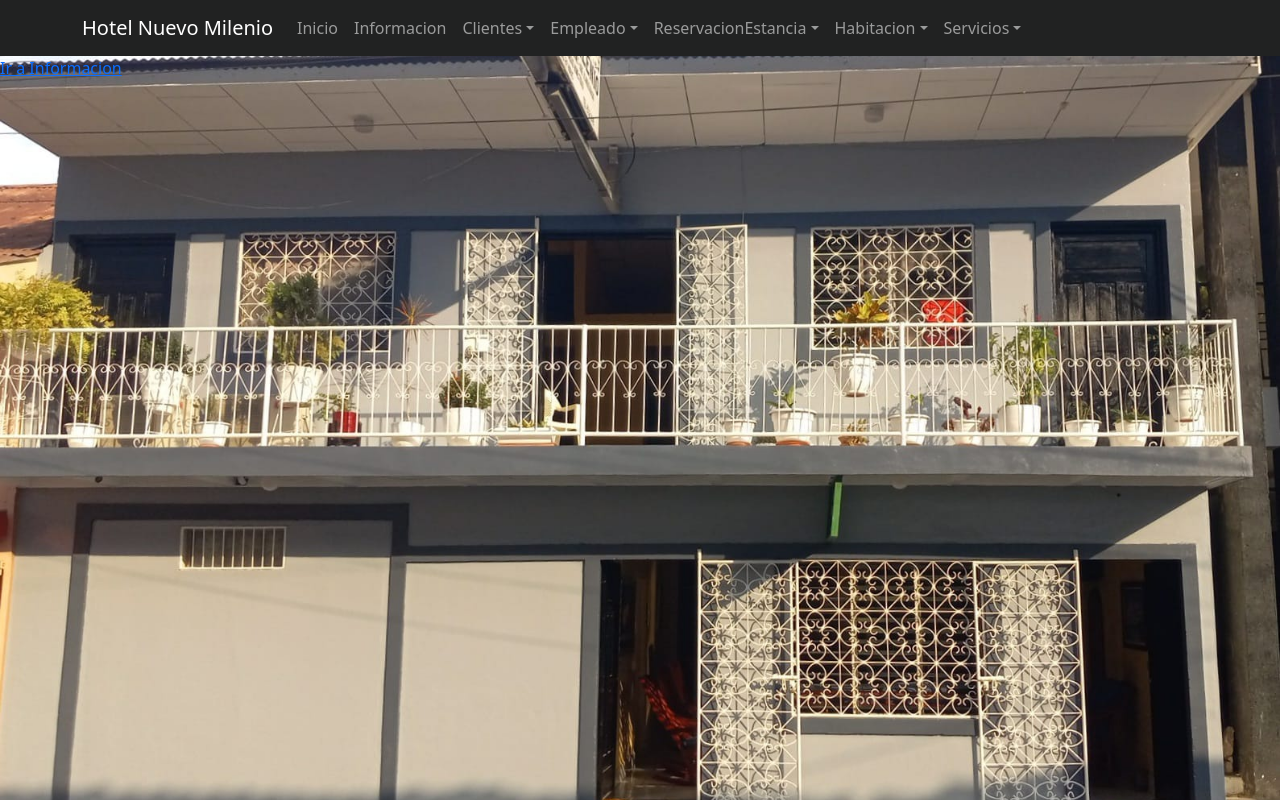
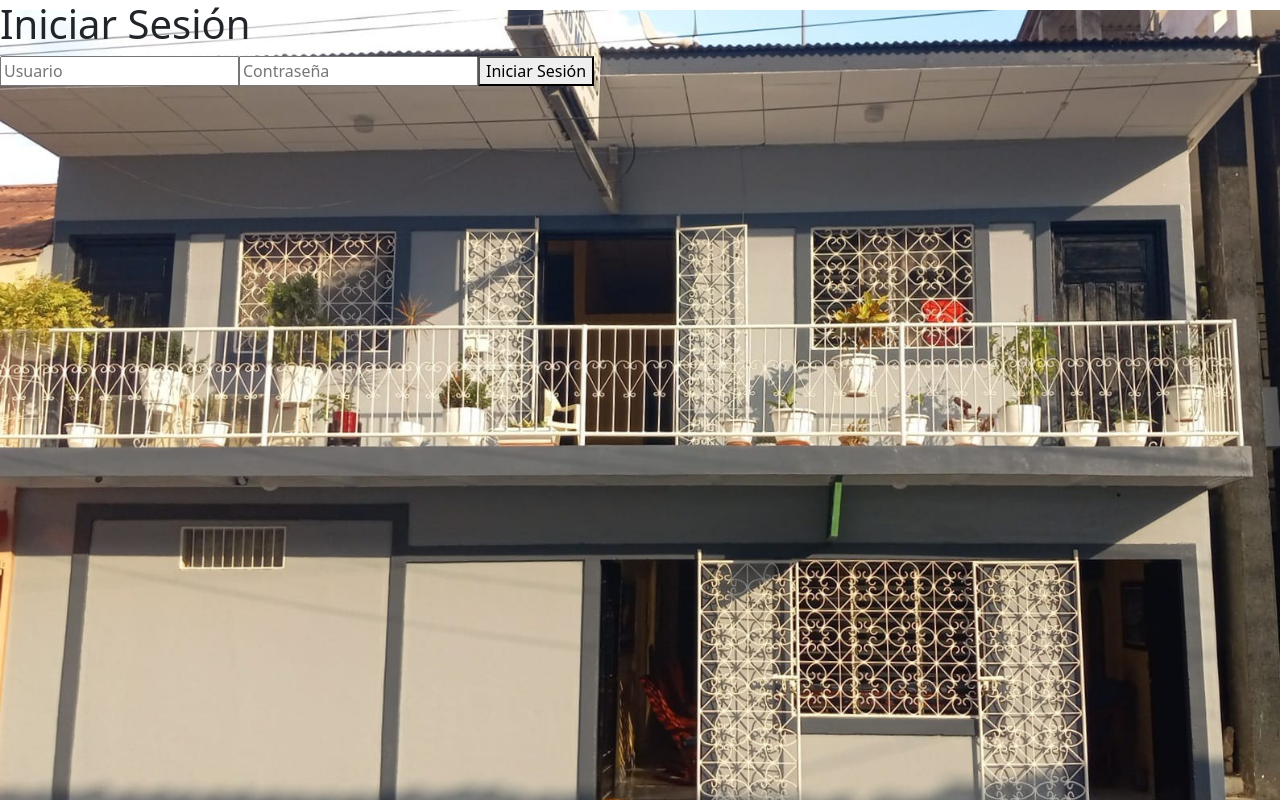
Before and after one commit to MarceloMartinez7/WebHotelNuevoMilenio, a React (Create React App) app in the folder hotel-milenio-react/: page / in a window 1280 px wide. Built offline with nearby package versions, Linux system fonts and the light colour scheme.

Commit message:
Login realizado

```diff
--- a/hotel-milenio-react/src/App.js
+++ b/hotel-milenio-react/src/App.js
@@ -9,24 +9,34 @@ import EmpleadoList from './pages/EmpleadoList';
 import HabitacionList from './pages/HabitacionList';
 import ReservacionEstancia from './pages/ReservacionEstancia';
 import ReservacionesList from './pages/ReservacionesList';
+
+
 import Servicio from './pages/Servicios';
 import ServicioList from './pages/ServiciosList';
+
+// Agregar una nueva importación para el componente de inicio de sesión
+import Login from './pages/login';
 
 function App() {
   return (
     <Router>
       <Routes>
-        <Route path="/" element={<Home />} />
+        {/* Ruta de inicio de sesión como ruta predeterminada */}
+        <Route path="/" element={<Login />} />
+
+        {/* Otras rutas de la aplicación */}
+        <Route path="/Home" element={<Home />} />
         <Route path="/about" element={<About />} />
-        <Route path="/Cliente" element={<Cliente />} />
+        <Route path="/cliente" element={<Cliente />} />
         <Route path="/actualizar-cliente" element={<ClienteList />} />
-        <Route path="/Empleado" element={<Empleado />} />
-        <Route path="/actualizar-Empleado" element={<EmpleadoList />} />
+        <Route path="/empleado" element={<Empleado />} />
+        <Route path="/actualizar-empleado" element={<EmpleadoList />} />
         <Route path="/ListarHabitacion" element={<HabitacionList />} />
-        <Route path="/ReservacionEstancia" element={<ReservacionEstancia />} />
+        <Route path="/reservacion-estancia" element={<ReservacionEstancia />} />
         <Route path="/ListadoReservacionEstancia" element={<ReservacionesList />} />
-        <Route path="/Servicios" element={<Servicio />} />
-        <Route path="/ListarServicios" element={<ServicioList />} />
+
+        <Route path="/servicios" element={<Servicio />} />
+        <Route path="/listarservicios" element={<ServicioList />} />
       </Routes>
     </Router>
   );
--- a/hotel-milenio-react/src/pages/ServiciosList.js
+++ b/hotel-milenio-react/src/pages/ServiciosList.js
@@ -6,6 +6,7 @@ import { FaTrashCan, FaPencil } from 'react-icons/fa6';
 
 function ServicioList() {
   const [servicio, setservicio] = useState([]);
+
   const [showModal, setShowModal] = useState(false);
   const [selectedServicios, setSelectedServicios] = useState({});
   const [formData, setFormData] = useState({
--- /dev/null
+++ b/hotel-milenio-react/src/pages/login.js
@@ -0,0 +1,57 @@
+import React, { useState } from 'react';
+
+function Login() {
+  const [Usuario, setUsuario] = useState('');
+  const [Contraseña, setContraseña] = useState('');
+
+  const handleSubmit = async (e) => {
+    e.preventDefault();
+
+    const formData = { Usuario, Contraseña };
+
+    try {
+      const response = await fetch('http://localhost:5000/crud/login', {
+        method: 'POST',
+        headers: {
+          'Content-Type': 'application/json',
+        },
+        body: JSON.stringify(formData),
+      });
+
+      if (response.ok) {
+        // Autenticación exitosa, redirigir al usuario a una página de inicio
+        // Esto puede hacerse utilizando React Router o simplemente redireccionando
+        // a través de `window.location` según tus necesidades.
+        window.location = '/home';
+      } else {
+        alert('Credenciales incorrectas');
+      }
+    } catch (error) {
+      console.error('Error en la solicitud:', error);
+      alert('Error en la solicitud al servidor');
+    }
+  };
+
+  return (
+    <div>
+      <h1>Iniciar Sesión</h1>
+      <form onSubmit={handleSubmit}>
+        <input
+          type="text"
+          placeholder="Usuario"
+          value={Usuario}
+          onChange={(e) => setUsuario(e.target.value)}
+        />
+        <input
+          type="password"
+          placeholder="Contraseña"
+          value={Contraseña}
+          onChange={(e) => setContraseña(e.target.value)}
+        />
+        <button type="submit">Iniciar Sesión</button>
+      </form>
+    </div>
+  );
+}
+
+export default Login;
```
Also changed, not shown: 2 other files (tests, documents, lock files or other folders).
